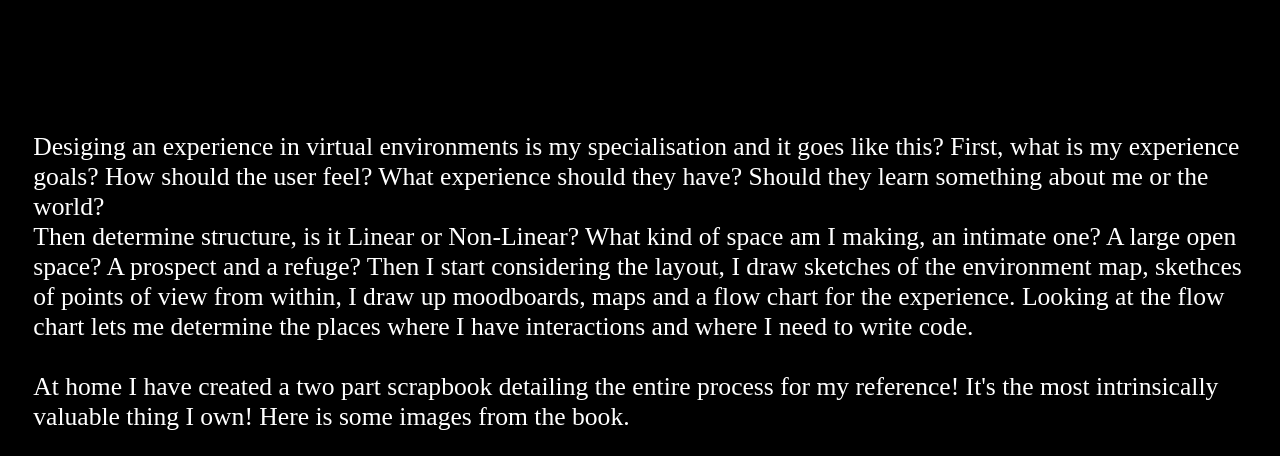
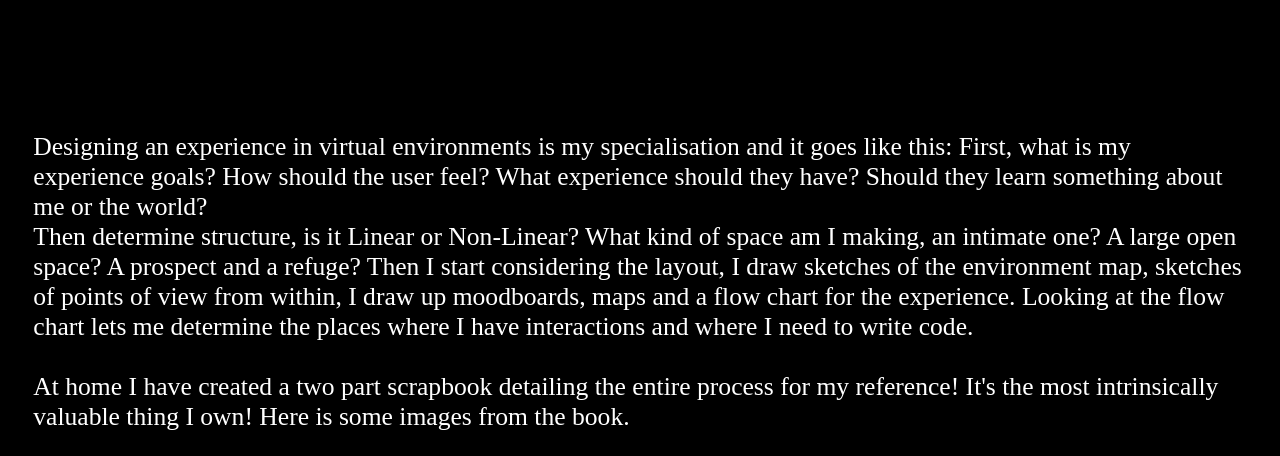
Before and after one commit to Petridistom/portfolio, a plain HTML site: page public/project-pages/the-elevator/index.html in a window 1280 px wide. Shown: the part 1980-2436 px from the top of the page. Drawn offline with Linux system fonts and the light colour scheme; grey boxes are pictures that could not be loaded.

Commit message:
spell check

```diff
--- a/public/project-pages/the-elevator/index.html
+++ b/public/project-pages/the-elevator/index.html
@@ -47,8 +47,8 @@
 
 <div class="bottom-paragraph">
   <p>
-    Desiging an experience in virtual environments is my specialisation and it goes like this? First, what is my experience goals? How should the user feel? What experience should they have? Should they learn something about me or the world?
-    <br>Then determine structure, is it Linear or Non-Linear? What kind of space am I making, an intimate one? A large open space? A prospect and a refuge? Then I start considering the layout, I draw sketches of the environment map, skethces of points of view from within, I draw up moodboards, maps and a flow chart for the experience. Looking at the flow chart lets me determine the places where I have interactions and where I need to write code.
+    Designing an experience in virtual environments is my specialisation and it goes like this: First, what is my experience goals? How should the user feel? What experience should they have? Should they learn something about me or the world?
+    <br>Then determine structure, is it Linear or Non-Linear? What kind of space am I making, an intimate one? A large open space? A prospect and a refuge? Then I start considering the layout, I draw sketches of the environment map, sketches of points of view from within, I draw up moodboards, maps and a flow chart for the experience. Looking at the flow chart lets me determine the places where I have interactions and where I need to write code.
     <br><br>At home I have created a two part scrapbook detailing the entire process for my reference! It's the most intrinsically valuable thing I own! Here is some images from the book.
   </p>
 </div>
```
Also changed, not shown: public/VIRTENV/index.html (+1 -1 lines).
